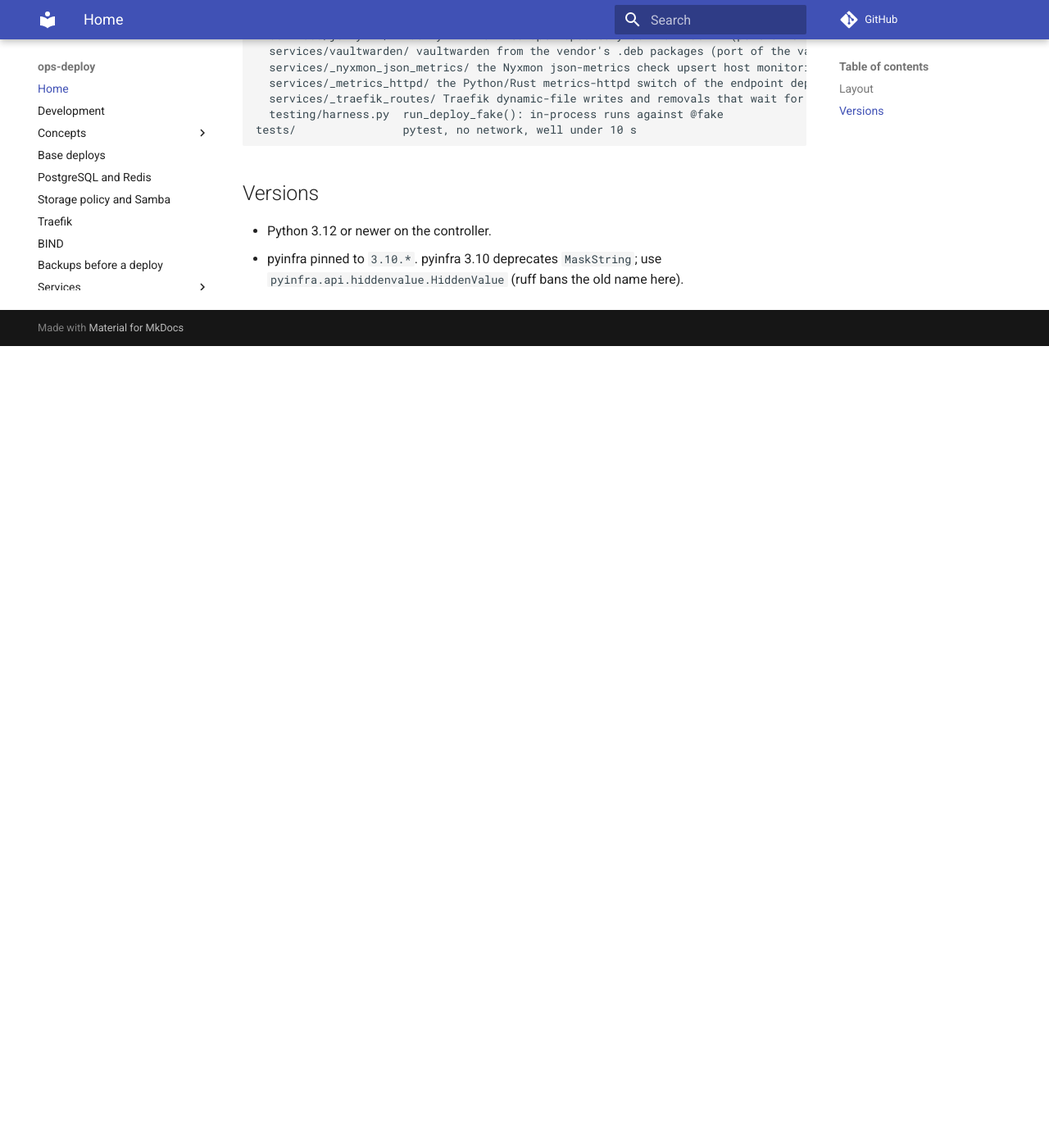
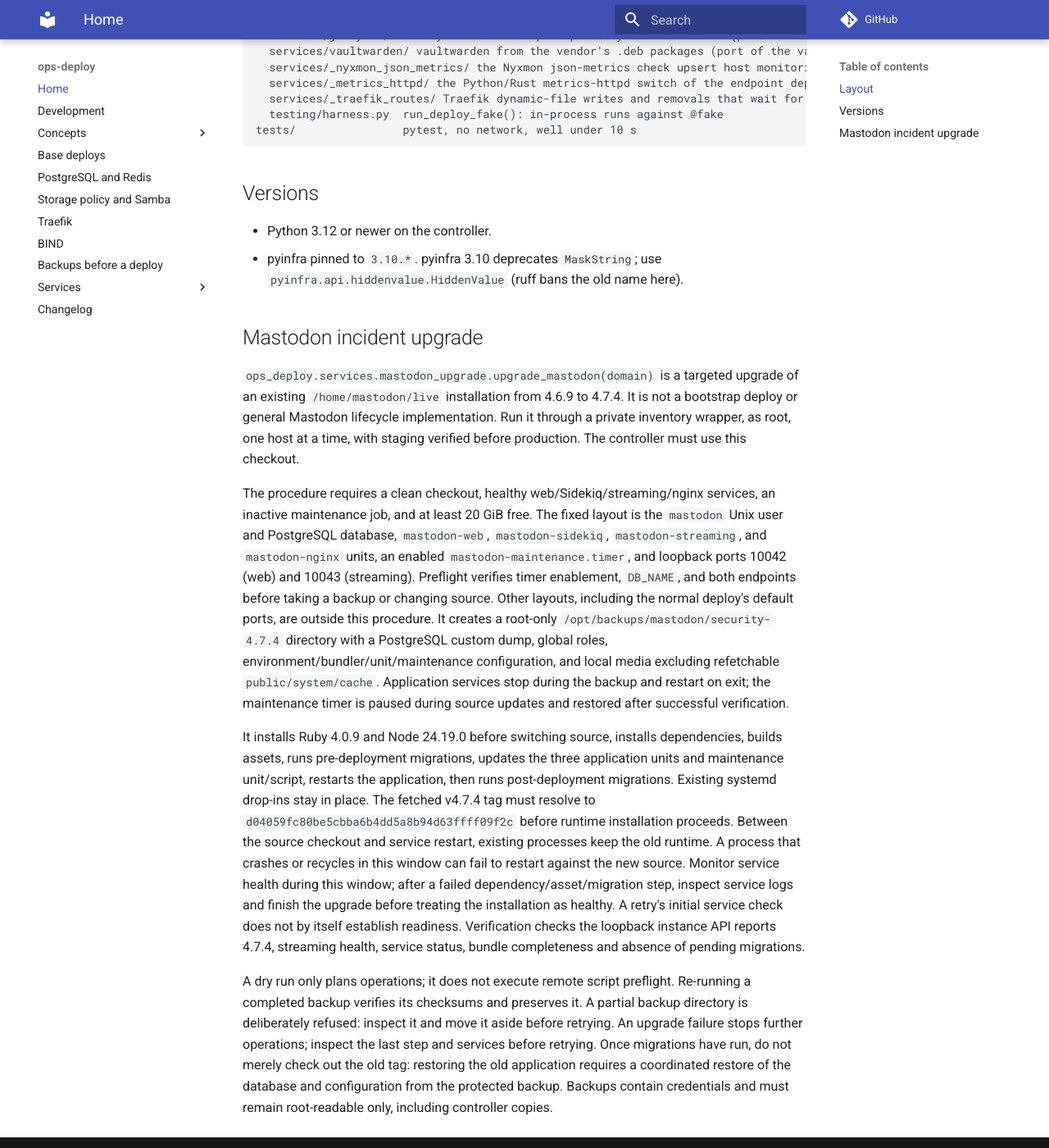
Before and after one commit to ephes/ops-deploy, an MkDocs documentation site: the page built from docs/index.md, in a window 1280 px wide and 1400 px high, scrolled down 1285 px. Shown: the whole window at 82% size. Built offline with MkDocs 1.6.1 and Material for MkDocs 9.7.7, drawn with Linux system fonts in a browser that asks for light colours; comment, search, counter and statistics services are not loaded; before the commit the page ends 1707 px from its top, so only the background shows below that.

Commit message:
Add targeted Mastodon 4.7.4 security upgrade

```diff
--- a/docs/index.md
+++ b/docs/index.md
@@ -62,3 +62,50 @@
 - Python 3.12 or newer on the controller.
 - pyinfra pinned to `3.10.*`. pyinfra 3.10 deprecates `MaskString`; use
   `pyinfra.api.hiddenvalue.HiddenValue` (ruff bans the old name here).
+
+## Mastodon incident upgrade
+
+`ops_deploy.services.mastodon_upgrade.upgrade_mastodon(domain)` is a targeted
+upgrade of an existing `/home/mastodon/live` installation from 4.6.9 to 4.7.4.
+It is not a bootstrap deploy or general Mastodon lifecycle implementation.
+Run it through a private inventory wrapper, as root, one host at a time,
+with staging verified before production. The controller must use this checkout.
+
+The procedure requires a clean checkout, healthy web/Sidekiq/streaming/nginx
+services, an inactive maintenance job, and at least 20 GiB free.
+The fixed layout is the `mastodon` Unix user and PostgreSQL database,
+`mastodon-web`, `mastodon-sidekiq`, `mastodon-streaming`, and `mastodon-nginx`
+units, an enabled `mastodon-maintenance.timer`, and loopback ports 10042 (web)
+and 10043 (streaming). Preflight verifies timer enablement, `DB_NAME`, and
+both endpoints before taking a backup or changing source. Other layouts,
+including the normal deploy's default ports, are outside this procedure.
+It creates a root-only `/opt/backups/mastodon/security-4.7.4` directory with a
+PostgreSQL
+custom dump, global roles, environment/bundler/unit/maintenance configuration,
+and local media excluding refetchable `public/system/cache`. Application
+services stop during the backup and restart on exit; the maintenance timer is
+paused during source updates and restored after successful verification.
+
+It installs Ruby 4.0.9 and Node 24.19.0 before switching source, installs
+dependencies, builds assets, runs pre-deployment migrations, updates the three
+application units and maintenance unit/script, restarts the application, then
+runs post-deployment migrations. Existing systemd drop-ins stay in place.
+The fetched v4.7.4 tag must resolve to
+`d04059fc80be5cbba6b4dd5a8b94d63ffff09f2c` before runtime installation proceeds.
+Between the source checkout and service restart, existing processes keep the
+old runtime. A process that crashes or recycles in this window can fail to
+restart against the new source. Monitor service health during this window;
+after a failed dependency/asset/migration step, inspect service logs and finish
+the upgrade before treating the installation as healthy. A retry's initial
+service check does not by itself establish readiness.
+Verification checks the loopback instance API reports 4.7.4, streaming health,
+service status, bundle completeness and absence of pending migrations.
+
+A dry run only plans operations; it does not execute remote script preflight.
+Re-running a completed backup verifies its checksums and preserves it. A partial
+backup directory is deliberately refused: inspect it and move it aside before
+retrying. An upgrade failure stops further operations; inspect the last step
+and services before retrying. Once migrations have run, do not merely check out
+the old tag: restoring the old application requires a coordinated restore of
+the database and configuration from the protected backup. Backups contain
+credentials and must remain root-readable only, including controller copies.
```
Also changed, not shown: docs/changelog.md (+6 -0 lines), 3 other files.
